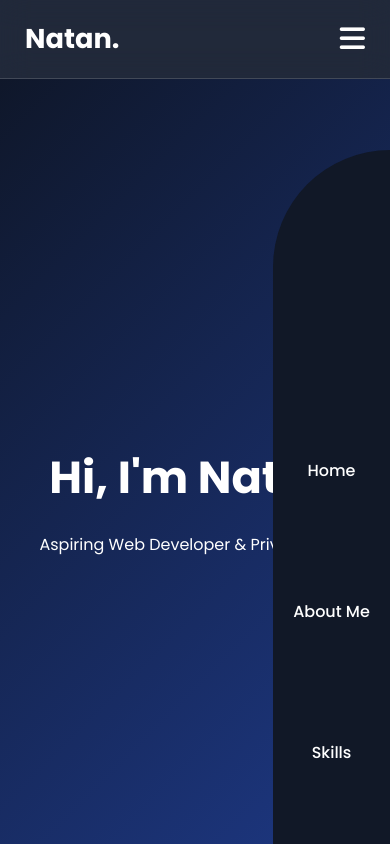
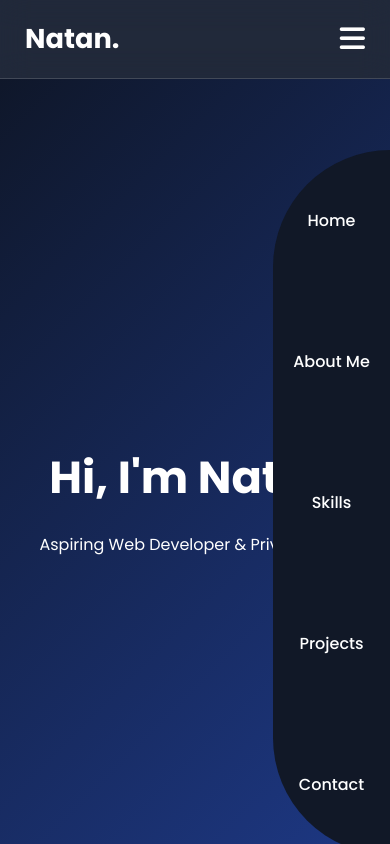
Before and after one commit to Not-soon123/My_portfolio, a plain HTML site: page index.html in a window 390 px wide. Both pictures are taken after a click on the button "Open navigation menu". Shown: the top 844 px of the page. Drawn offline with Linux system fonts and the light colour scheme.

Commit message:
style change

```diff
--- a/style.css
+++ b/style.css
@@ -185,7 +185,7 @@ footer{
         align-items:center;
 
         gap:100px;
-        padding:300px 0;
+        padding:50px 0;
 
         background:#111827;
     }
```
